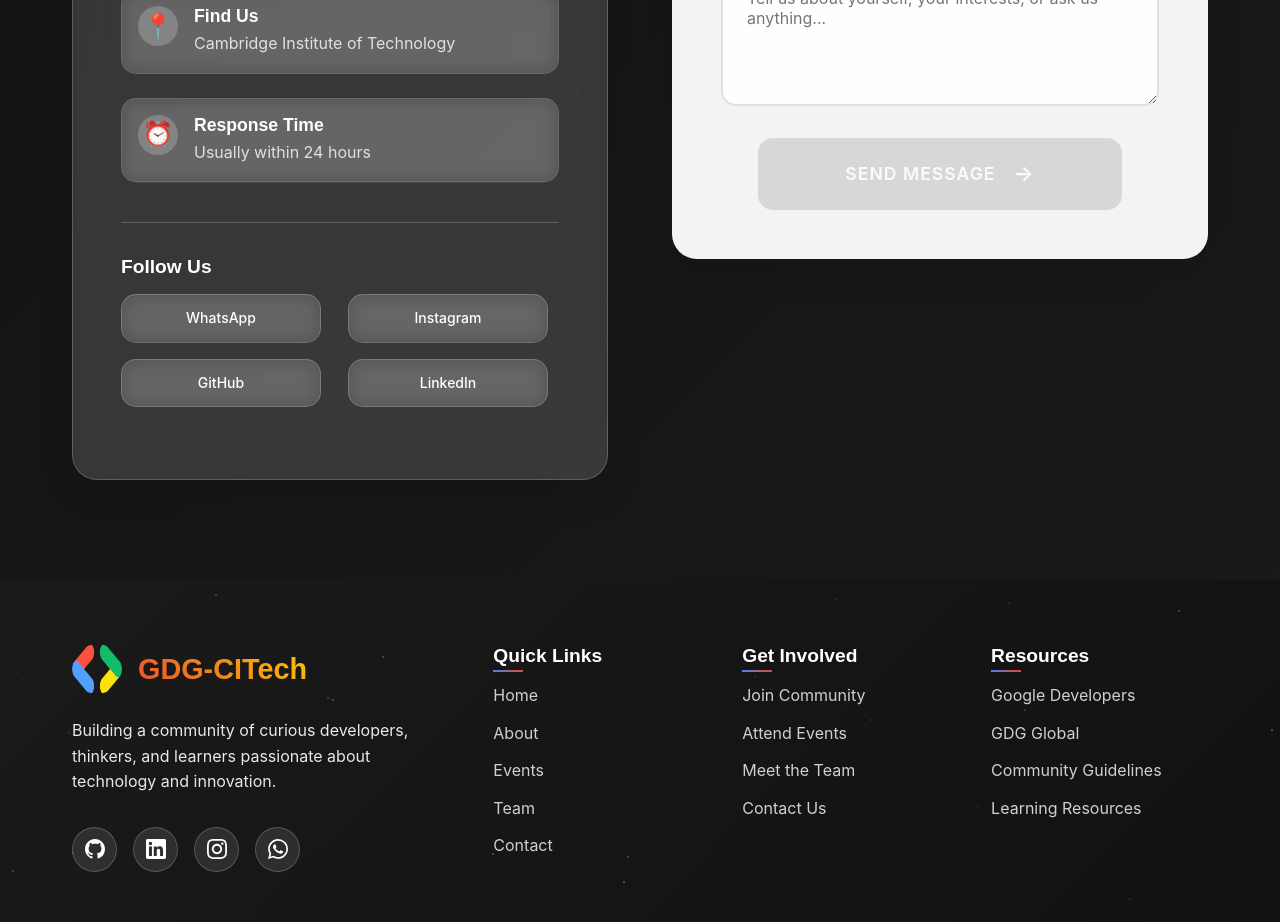
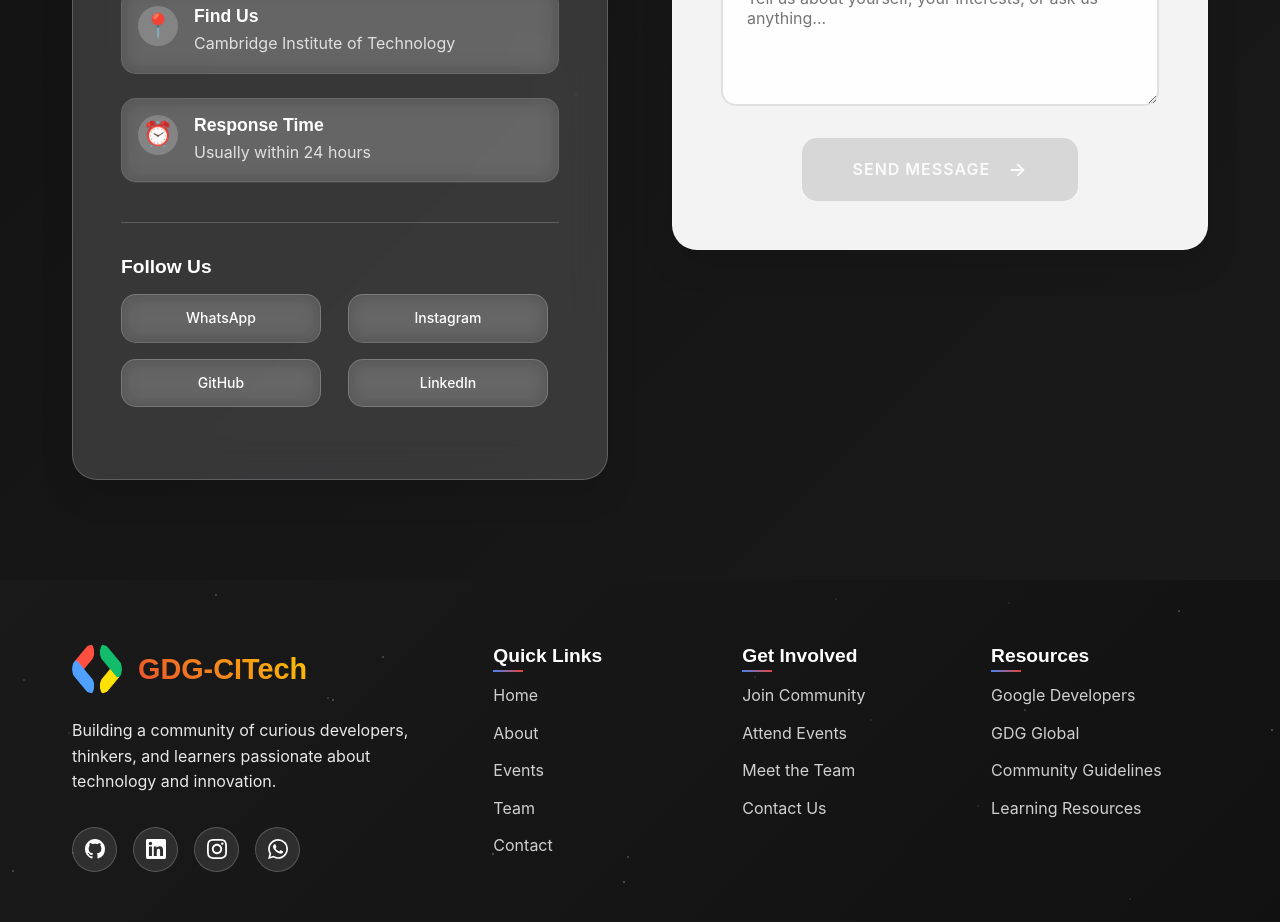
Before and after one commit to sachin78995/gdg, a React (Vite) app: page / in a window 1280 px wide. Shown: the part 4740-5662 px from the top of the page. Built offline with nearby package versions, Linux system fonts and the light colour scheme; a web font is replaced by a local one.

Commit message:
Added interactive animations and UI enhancements

```diff
--- a/src/components/Contact.css
+++ b/src/components/Contact.css
@@ -333,7 +333,7 @@
 
 .submit-button {
   width: 100%;
-  max-width: 300px;
+  max-width: 220px;
   margin: 1.5rem auto 0;
   display: flex;
   align-items: center;
@@ -354,11 +354,11 @@
   position: relative;
   overflow: hidden;
   z-index: 1;
-  padding: 1.2rem 2rem;
+  padding: 1rem 1.75rem;
   border-radius: 15px;
   font-family: 'Inter', sans-serif;
   font-weight: 600;
-  font-size: 1.1rem;
+  font-size: 1rem;
   text-transform: uppercase;
   letter-spacing: 1px;
   margin-top: 1rem;
@@ -414,8 +414,8 @@
 /* Responsive adjustments */
 @media (max-width: 768px) {
   .submit-button {
-    padding: 0.9rem 1.5rem;
-    font-size: 1rem;
+    padding: 0.85rem 1.4rem;
+    font-size: 0.95rem;
   }
 }
 
@@ -423,7 +423,7 @@
   .submit-button {
     width: 100%;
     max-width: 100%;
-    padding: 0.8rem 1.2rem;
+    padding: 0.75rem 1.2rem;
   }
 }
 
```
